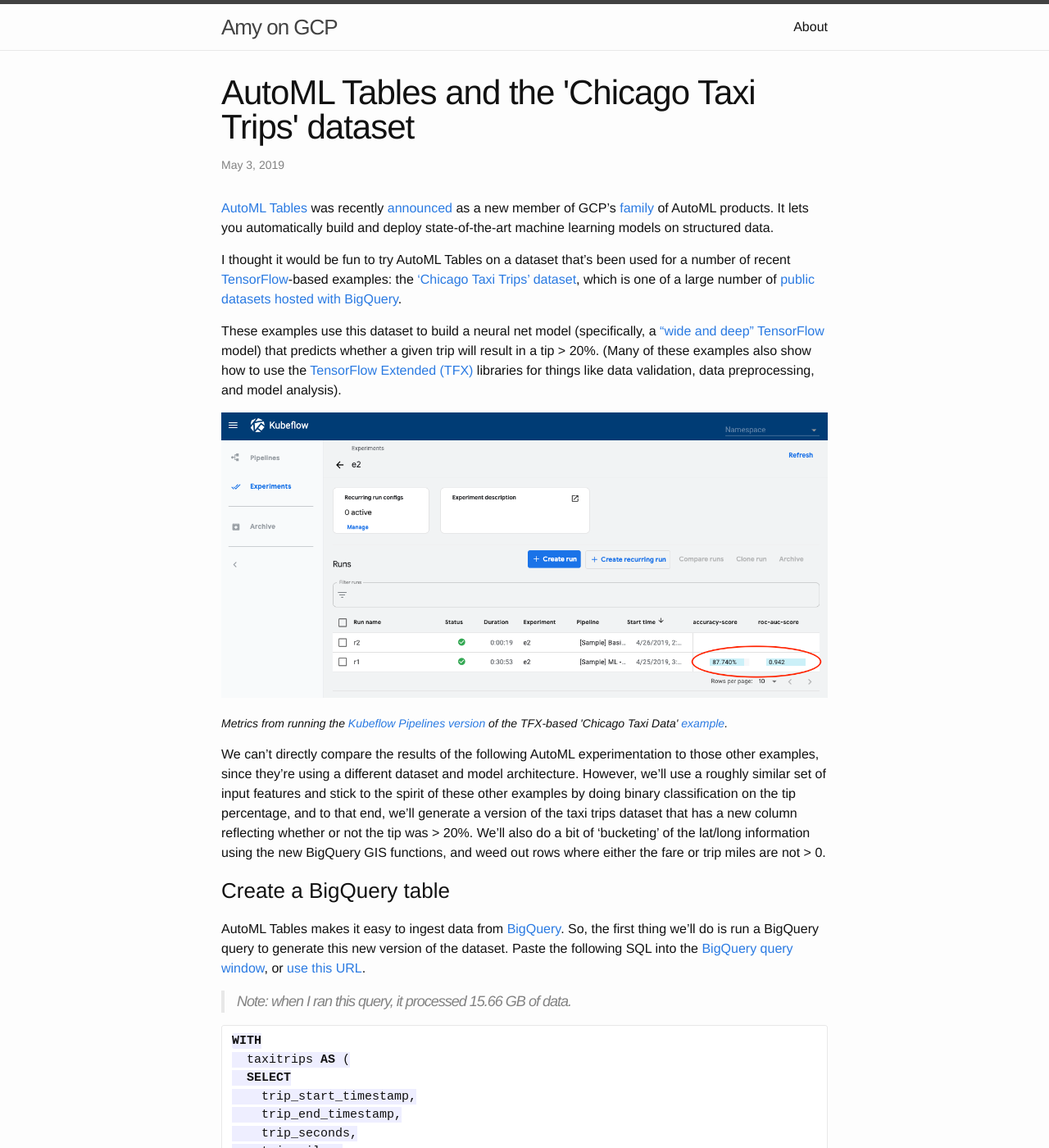
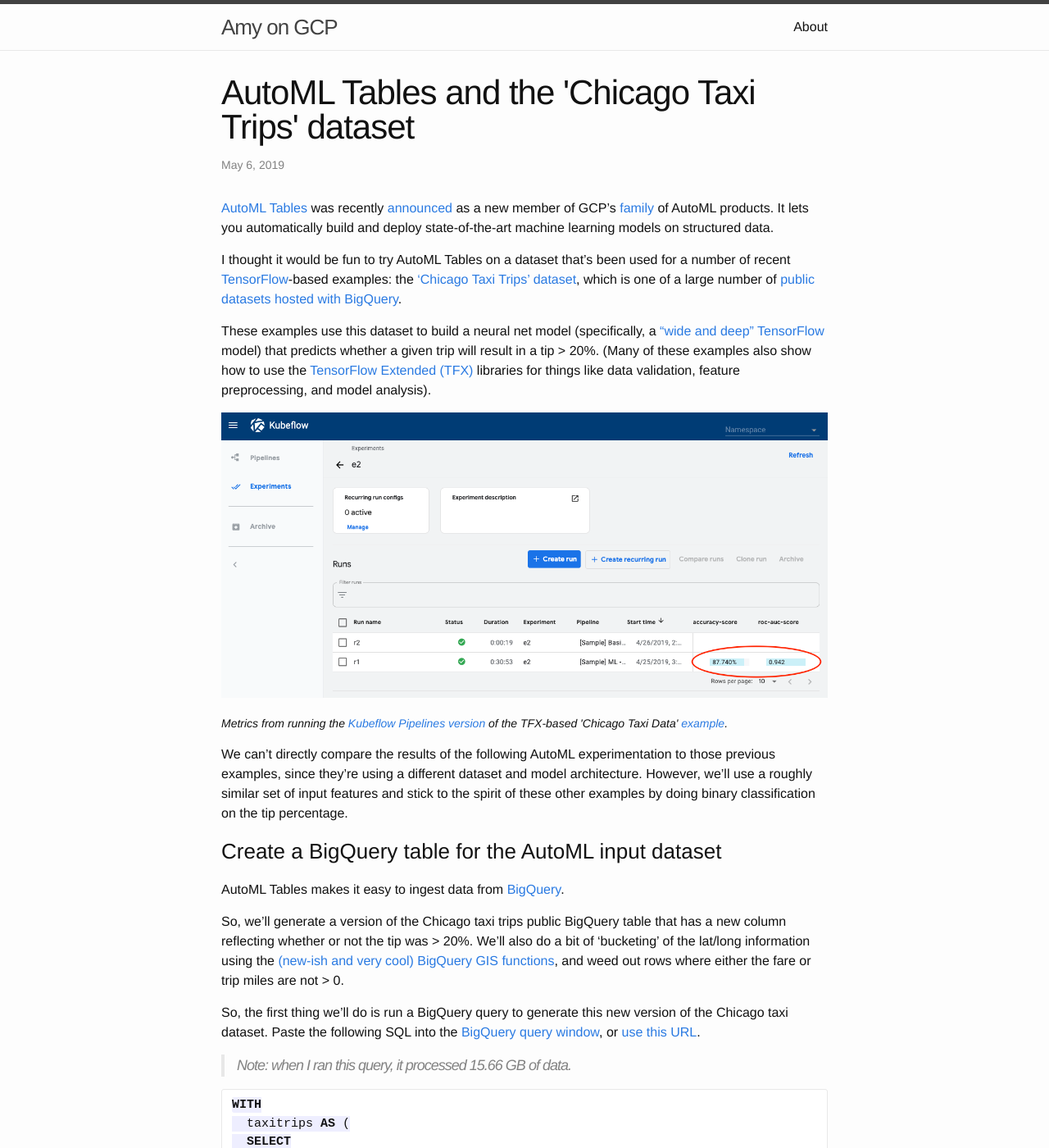
Before and after one commit to amygdala/amygdala.github.io, a Jekyll site: the page built from _posts/2019-05-03-automl-tables.md, in a window 1280 px wide and 1400 px high. Shown: the whole window at 82% size. Built offline with Jekyll 4.4.1, drawn with Linux system fonts in a browser that asks for light colours; some of the changed text lies outside the part shown.

Commit message:
checkpointing

````diff
--- a/_config.yml
+++ b/_config.yml
@@ -12,7 +12,7 @@
 
 # Build settings
 markdown: kramdown
-highlighter: pygments
+highlighter: rouge
 
 tag_page_layout: tag_page
 tag_page_dir: tag
--- a/_posts/2019-05-03-automl-tables.md
+++ b/_posts/2019-05-03-automl-tables.md
@@ -16,7 +16,7 @@
 ['Chicago Taxi Trips' dataset](https://pantheon.corp.google.com/marketplace/details/city-of-chicago-public-data/chicago-taxi-trips), which is one of a large number of
 [public datasets hosted with BigQuery](https://cloud.google.com/bigquery/public-data/).
 
-These examples use this dataset to build a neural net model (specifically, a ["wide and deep" TensorFlow](https://www.tensorflow.org/api_docs/python/tf/estimator/DNNLinearCombinedClassifier) model) that predicts whether a given trip will result in a tip > 20%.  (Many of these examples also show how to use the [TensorFlow Extended (TFX)](https://www.tensorflow.org/tfx) libraries for things like data validation, data preprocessing, and model analysis).
+These examples use this dataset to build a neural net model (specifically, a ["wide and deep" TensorFlow](https://www.tensorflow.org/api_docs/python/tf/estimator/DNNLinearCombinedClassifier) model) that predicts whether a given trip will result in a tip > 20%.  (Many of these examples also show how to use the [TensorFlow Extended (TFX)](https://www.tensorflow.org/tfx) libraries for things like data validation, feature preprocessing, and model analysis).
 
 <figure>
 <a href="/images/pipelines_acc.png" target="_blank"><img src="/images/pipelines_acc.png" /></a>
@@ -25,12 +25,15 @@
 
 <p></p>
 
-We can't directly compare the results of the following AutoML experimentation to those other examples, since they're using a different dataset and model architecture. However, we'll use a roughly similar set of input features and stick to the spirit of these other examples by doing binary classification on the tip percentage, and to that end, we'll generate a version of the taxi trips dataset that has a new column reflecting whether or not the tip was > 20%.  We'll also do a bit of 'bucketing' of the lat/long information using the new BigQuery GIS functions, and weed out rows where either the fare or trip miles are not > 0.
+We can't directly compare the results of the following AutoML experimentation to those previous examples, since they're using a different dataset and model architecture. However, we'll use a roughly similar set of input features and stick to the spirit of these other examples by doing binary classification on the tip percentage.
 
-### Create a BigQuery table
+### Create a BigQuery table for the AutoML input dataset
 
 AutoML Tables makes it easy to ingest data from [BigQuery](https://cloud.google.com/bigquery/).
-So, the first thing we'll do is run a BigQuery query to generate this new version of the dataset. Paste the following SQL into the [BigQuery query window](https://console.cloud.google.com/bigquery), or [use this URL](https://console.cloud.google.com/bigquery?sq=467744782358:ae38c8baf54a46489536ae486979a1bc).
+
+So, we'll generate a version of the Chicago taxi trips public BigQuery table that has a new column reflecting whether or not the tip was > 20%.  We'll also do a bit of 'bucketing' of the lat/long information using the [(new-ish and very cool) BigQuery GIS functions](https://cloud.google.com/bigquery/docs/gis-data), and weed out rows where either the fare or trip miles are not > 0.
+
+So, the first thing we'll do is run a BigQuery query to generate this new version of the Chicago taxi dataset. Paste the following SQL into the [BigQuery query window](https://console.cloud.google.com/bigquery), or [use this URL](https://console.cloud.google.com/bigquery?sq=467744782358:ae38c8baf54a46489536ae486979a1bc).
 
 > Note: when I ran this query, it processed 15.66 GB of data.
 
@@ -181,17 +184,67 @@
 <figcaption><br/><i>The most important features in the dataset, for predicting the given target.</i></figcaption>
 </figure>
 
-### Use your new model for prediction
+#### View your evaluation results in BigQuery
 
-[** ... **]
+You can also export your evaluation results to a new BigQuery table, which lets you see the predicted score and label for the test dataset instances.
 
 <figure>
 <a href="/images/evaluated_examples.png" target="_blank"><img src="/images/evaluated_examples.png" width="99%"/></a>
-<figcaption><br/><i>xxxx</i></figcaption>
+<figcaption><br/><i>Export your model evaluation results to BigQuery.</i></figcaption>
 </figure>
 
 <p></p>
 
-### Summary
 
-[** ... **]
+### Use your new model for prediction
+
+Once you've trained your model, you can use it for prediction. You can opt to use a BigQuery table or Google Cloud Storage (GCS) files for both input sources and outputs.
+
+You can also perform online prediction. For this, you'll first need to **deploy** your model. This process will take a few minutes.
+
+<figure>
+<a href="/images/deployment.png" target="_blank"><img src="/images/deployment.png" width="500%"/></a>
+<figcaption><br/><i>You can deploy (or delete) any of your trained models.</i></figcaption>
+</figure>
+
+<p></p>
+
+Once deployment's done, you can send real-time REST requests to the AutoML Tables API. The AutoML web UI makes it easy to experiment with this API. (See the [pricing guide](https://cloud.google.com/automl-tables/pricing?_ga=2.215766548.-287350488.1556733758)— if you're just experimenting, you may want to take down your deployed model once you're done.)
+
+> Note the linked
+["getting started" instructions](https://cloud.google.com/automl-tables/docs/before-you-begin) on creating a service account first.
+
+<figure>
+<a href="/images/online_predict.png" target="_blank"><img src="/images/online_predict.png" width="500%"/></a>
+<figcaption><br/><i>Experiment with using the online prediction REST API from the AutoML UI.</i></figcaption>
+</figure>
+
+<p></p>
+
+You'll see json-formatted responses similar to this one:
+
+```json
+{
+  "payload": [
+    {
+      "tables": {
+        "score": 0.999618,
+        "value": "0"
+      }
+    },
+    {
+      "tables": {
+        "score": 0.0003819269,
+        "value": "1"
+      }
+    }
+  ]
+}
+```
+
+
+### Wrap-up
+
+In this post, I showed how straightforward it is to use AutoML Tables to train, evaluate, and use deep neural net models based on your own structured data, but without needing to build model code or manage distributed training; and then deploy the result for scalable serving.
+
+The example also showed how easy it is to leverage BigQuery queries (in particular I highlighted some of the the BigQuery GIS functions) to do some feature pre-processing.
````
Also changed, not shown: other parts of _posts/2019-05-03-automl-tables.md (+1 -1 lines), about.md (+1 -1 lines), images/deployment.png (added), images/online_predict.png (added).
